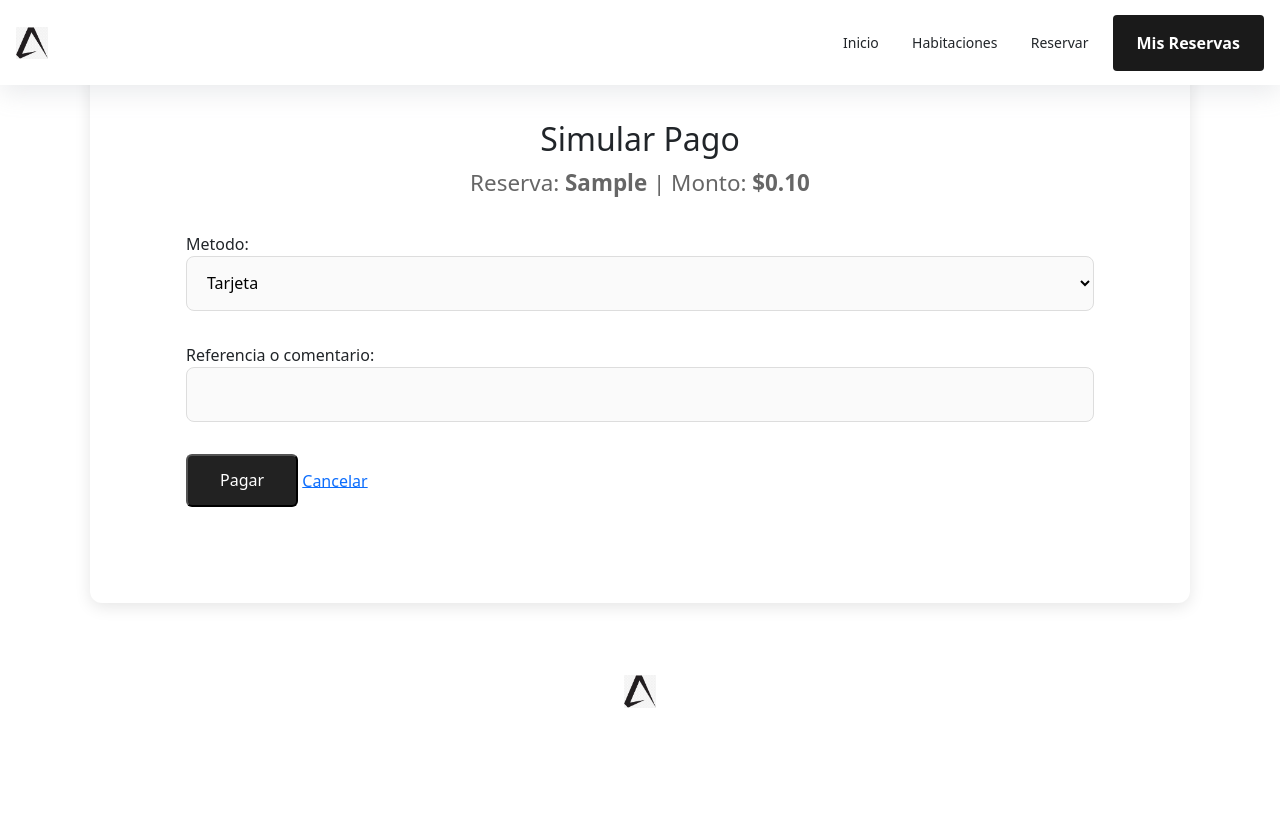
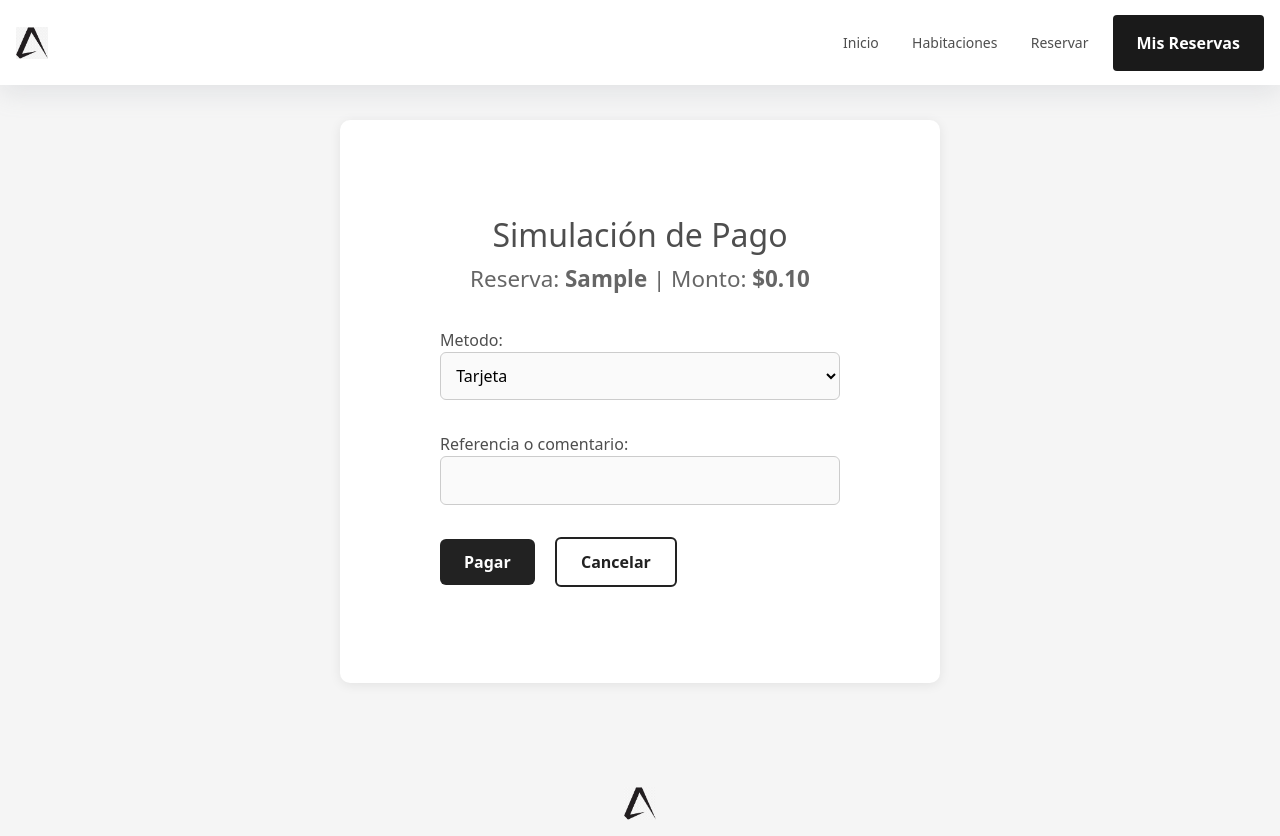
Before and after one commit to ipiteuber/ing-software, a Django app: a page that uses core/templates/base/base.html in a window 1280 px wide. Before the commit the page ends 708 px from the top, so only its background shows below. Run offline with Django 5.2, Linux system fonts and the light colour scheme; tables that the repository leaves empty hold one stand-in row (values such as "Sample post").

Commit message:
Correccion padding y margin
- Correcciones en html y css

```diff
--- a/core/static/css/core.css
+++ b/core/static/css/core.css
@@ -64,7 +64,7 @@
     border: 1px solid #ccc;
 }
 .btn-main {
-    background: #0077b6;
+    background: #222;
     color: #fff;
     border: none;
     padding: 0.7rem 1.5rem;
@@ -73,19 +73,30 @@
     cursor: pointer;
     margin-right: 0.5rem;
     transition: background 0.2s;
+    font-weight: 600;
 }
 .btn-main:hover {
-    background: #023e8a;
+    background: #0077b6;
+    color: #fff;
 }
 .btn-cancel {
-    background: #eee;
-    color: #333;
-    border: none;
+    background: #fff;
+    color: #222;
+    border: 2px solid #222;
     padding: 0.7rem 1.5rem;
     border-radius: 6px;
     font-size: 1rem;
     cursor: pointer;
     text-decoration: none;
+    font-weight: 600;
+    transition: background 0.2s, color 0.2s, border 0.2s;
+    margin-left: 0.5rem;
+    display: inline-block;
+}
+.btn-cancel:hover {
+    background: #222;
+    color: #fff;
+    border-color: #222;
 }
 .btn-danger {
     background: #d90429;
@@ -101,8 +112,17 @@
     color: #fff;
     border-radius: 5px;
     text-decoration: none;
-    padding: 0.4rem 1rem;
-    font-size: 0.95rem;
+    padding: 0.5rem 1.2rem;
+    font-size: 1rem;
+    font-weight: 600;
+    border: none;
+    transition: background 0.2s, color 0.2s;
+    box-shadow: 0 2px 8px rgba(34,34,34,0.08);
+    display: inline-block;
+}
+.btn-admin:hover {
+    background: #0077b6;
+    color: #fff;
 }
 .admin-access {
     display: flex;
@@ -228,20 +248,40 @@
 }
 
 .btn-main {
-    background: linear-gradient(135deg, #0096c7, #0077b6);
+    background: #222;
     color: #fff;
+    border: none;
+    padding: 0.7rem 1.5rem;
+    border-radius: 6px;
+    font-size: 1rem;
+    cursor: pointer;
+    margin-right: 0.5rem;
+    transition: background 0.2s;
+    font-weight: 600;
 }
 .btn-main:hover {
-    background: linear-gradient(135deg, #023e8a, #0077b6);
-    transform: translateY(-2px);
+    background: #242424;
+    color: #fff;
 }
 
 .btn-cancel {
-    background: #f1f1f1;
-    color: #555;
+    background: #fff;
+    color: #222;
+    border: 2px solid #222;
+    padding: 0.7rem 1.5rem;
+    border-radius: 6px;
+    font-size: 1rem;
+    cursor: pointer;
+    text-decoration: none;
+    font-weight: 600;
+    transition: background 0.2s, color 0.2s, border 0.2s;
+    margin-left: 0.5rem;
+    display: inline-block;
 }
 .btn-cancel:hover {
-    background: #ddd;
+    background: #222;
+    color: #fff;
+    border-color: #222;
 }
 
 .btn-danger {
@@ -252,59 +292,3 @@
     background: #a30015;
     transform: translateY(-2px);
 }
-
-
-.main-table {
-    width: 100%;
-    border-collapse: separate;
-    border-spacing: 0;
-    background: #fff;
-    border-radius: 10px;
-    overflow: hidden;
-    box-shadow: 0 2px 8px rgba(0,0,0,0.05);
-}
-
-.main-table th {
-    background: #0077b6;
-    color: #fff;
-    padding: 1rem;
-    text-align: center;
-}
-
-.main-table td {
-    padding: 0.9rem;
-    border-bottom: 1px solid #eaeaea;
-}
-
-.main-table tr:hover td {
-    background: #f0f8ff;
-}
-
-
-.estado {
-    padding: 0.4em 1em;
-    border-radius: 20px;
-    font-size: 0.85rem;
-    font-weight: 600;
-    display: inline-block;
-    box-shadow: inset 0 1px 3px rgba(0,0,0,0.1);
-}
-
-
-.main-form input, .main-form select {
-    width: 100%;
-    padding: 0.9rem 1rem;
-    margin-bottom: 1rem;
-    border-radius: 8px;
-    border: 1px solid #ddd;
-    background: #fafafa;
-    font-size: 1rem;
-    transition: border 0.2s, background 0.2s;
-}
-
-.main-form input:focus, .main-form select:focus {
-    outline: none;
-    border-color: #0077b6;
-    background: #fff;
-    box-shadow: 0 0 4px rgba(0,119,182,0.2);
-}
--- a/core/static/css/general.css
+++ b/core/static/css/general.css
@@ -572,3 +572,43 @@
         padding: 1.2rem 0.3rem;
     }
 }
+
+/* Botón Cancelar */
+.btn-cancel {
+    background: #fff;
+    color: #222;
+    border: 2px solid #222;
+    padding: 0.7rem 1.5rem;
+    border-radius: 6px;
+    font-size: 1rem;
+    cursor: pointer;
+    text-decoration: none;
+    font-weight: 600;
+    transition: background 0.2s, color 0.2s, border 0.2s;
+    margin-left: 0.5rem;
+    display: inline-block;
+}
+.btn-cancel:hover {
+    background: #222;
+    color: #fff;
+    border-color: #222;
+}
+
+/* Botón Acceso Admin */
+.btn-admin {
+    background: #222;
+    color: #fff;
+    border-radius: 5px;
+    text-decoration: none;
+    padding: 0.5rem 1.2rem;
+    font-size: 1rem;
+    font-weight: 600;
+    border: none;
+    transition: background 0.2s, color 0.2s;
+    box-shadow: 0 2px 8px rgba(34,34,34,0.08);
+    display: inline-block;
+}
+.btn-admin:hover {
+    background: #0077b6;
+    color: #fff;
+}
--- a/core/templates/base/base.html
+++ b/core/templates/base/base.html
@@ -13,6 +13,7 @@
   <link rel="stylesheet" href="https://cdnjs.cloudflare.com/ajax/libs/font-awesome/6.5.0/css/all.min.css">
   <link type="text/css" rel="stylesheet" href="{% static 'css/general.css' %}">
   <link type="text/css" rel="stylesheet" href="{% static 'css/landing_page.css' %}">
+  <link type="text/css" rel="stylesheet" href="{% static 'css/core.css' %}">
 </head>
 
 <body class="bg-custom">
--- a/core/templates/gestion_reservas.html
+++ b/core/templates/gestion_reservas.html
@@ -4,7 +4,7 @@
 <link rel="stylesheet" href="{% static 'css/gestion_reservas.css' %}">
 
 
-<div class="landing-container" style="padding: 6rem;">
+<div class="landing-container" style="padding: 6rem; margin-top: 6rem;">
     <section class="hero-section">
         <h2>Gestión de Habitaciones</h2>
         <a href="{% url 'agregar_habitacion' %}" class="btn-main">Agregar habitación</a>
--- a/core/templates/habitacion_confirm_delete.html
+++ b/core/templates/habitacion_confirm_delete.html
@@ -1,7 +1,7 @@
 {% extends "base/base.html" %}
 {% load static %}
 {% block content %}
-<div class="landing-container" style="padding: 6rem;">
+<div class="landing-container" style="padding: 6rem; margin-top: 6rem;">
     <section class="hero-section">
         <h2>Eliminar Habitación</h2>
         <p>¿Estás seguro que deseas eliminar la habitación <strong>{{ habitacion.id_habitacion }}</strong>?</p>
--- a/core/templates/habitacion_form.html
+++ b/core/templates/habitacion_form.html
@@ -1,7 +1,7 @@
 {% extends "base/base.html" %}
 {% load static %}
 {% block content %}
-<div class="landing-container" style="padding: 6rem;">
+<div class="landing-container" style="padding: 6rem; margin-top: 6rem;">
     <section class="hero-section">
         <h2>{{ accion }} Habitación</h2>
     </section>
--- a/core/templates/landing_page.html
+++ b/core/templates/landing_page.html
@@ -2,7 +2,7 @@
 {% load static %}
 
 {% block content %}
-<div class="landing-container" style="padding: 6rem;">
+<div class="landing-container" style="padding: 6rem; margin-top: 6rem;">
     <!-- Hero -->
     <section class="hero-section" style="text-align:center;">
         <h1 style="font-size:3rem;">Hotel Pacific Reef</h1>
--- a/core/templates/login_admin.html
+++ b/core/templates/login_admin.html
@@ -1,7 +1,7 @@
 {% extends "base/base.html" %}
 {% load static %}
 {% block content %}
-<div class="landing-container" style="padding: 6rem;">
+<div class="landing-container" style="padding: 6rem; margin-top: 6rem; margin-top: 6rem;">
     <section class="hero-section">
         <h2>Acceso Administrador</h2>
         <p>Ingresa tus credenciales</p>
--- a/core/templates/logout_admin.html
+++ b/core/templates/logout_admin.html
@@ -1,6 +1,6 @@
 {% extends "base/base.html" %}
 {% block content %}
-<div class="container" style="padding: 6rem;">
+<div class="container" style="padding: 6rem; margin-top: 6rem;">
     <h2>Sesión cerrada</h2>
     <p>Has cerrado sesión correctamente.</p>
     <a href="{% url 'login_admin' %}" class="btn-main">Volver a iniciar sesión</a>
--- a/core/templates/mis_reservas.html
+++ b/core/templates/mis_reservas.html
@@ -1,7 +1,7 @@
 {% extends "base/base.html" %}
 {% load static %}
 {% block content %}
-<div class="landing-container" style="padding: 6rem;">
+<div class="landing-container" style="padding: 4rem; margin-top: 8rem;">
     <section class="hero-section">
         <h2>Consulta tu reserva</h2>
         <p>Ingresa tu RUT y código de reserva</p>
--- a/core/templates/sesion_admin.html
+++ b/core/templates/sesion_admin.html
@@ -1,6 +1,6 @@
 {% extends "base/base.html" %}
 {% block content %}
-<div class="container" style="padding: 6rem;">
+<div class="container" style="padding: 6rem; margin-top: 6rem;">
     <h2>Sesión administrador</h2>
     <form method="post">
         {% csrf_token %}
--- a/core/templates/simular_pago.html
+++ b/core/templates/simular_pago.html
@@ -1,9 +1,9 @@
 {% extends "base/base.html" %}
 {% load static %}
 {% block content %}
-<div class="landing-container" style="padding: 6rem;">
+<div class="landing-container" style="padding: 6rem; margin-top: 6rem;">
     <section class="hero-section">
-        <h2>Simular Pago</h2>
+        <h2>Simulación de Pago</h2>
         <p>Reserva: <strong>{{ reserva.codigo }}</strong> | Monto: <strong>${{ reserva.deposito_requerido }}</strong></p>
     </section>
     <div class="form-container">
```
